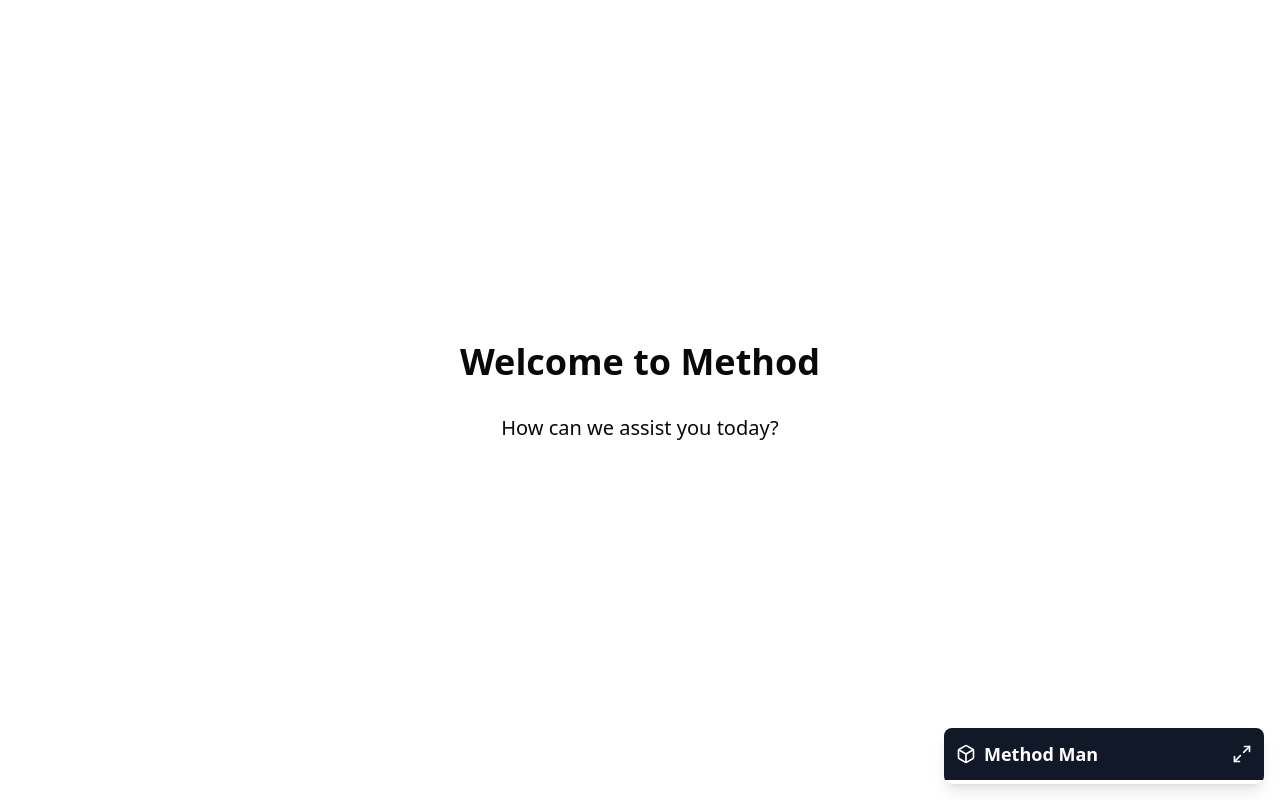
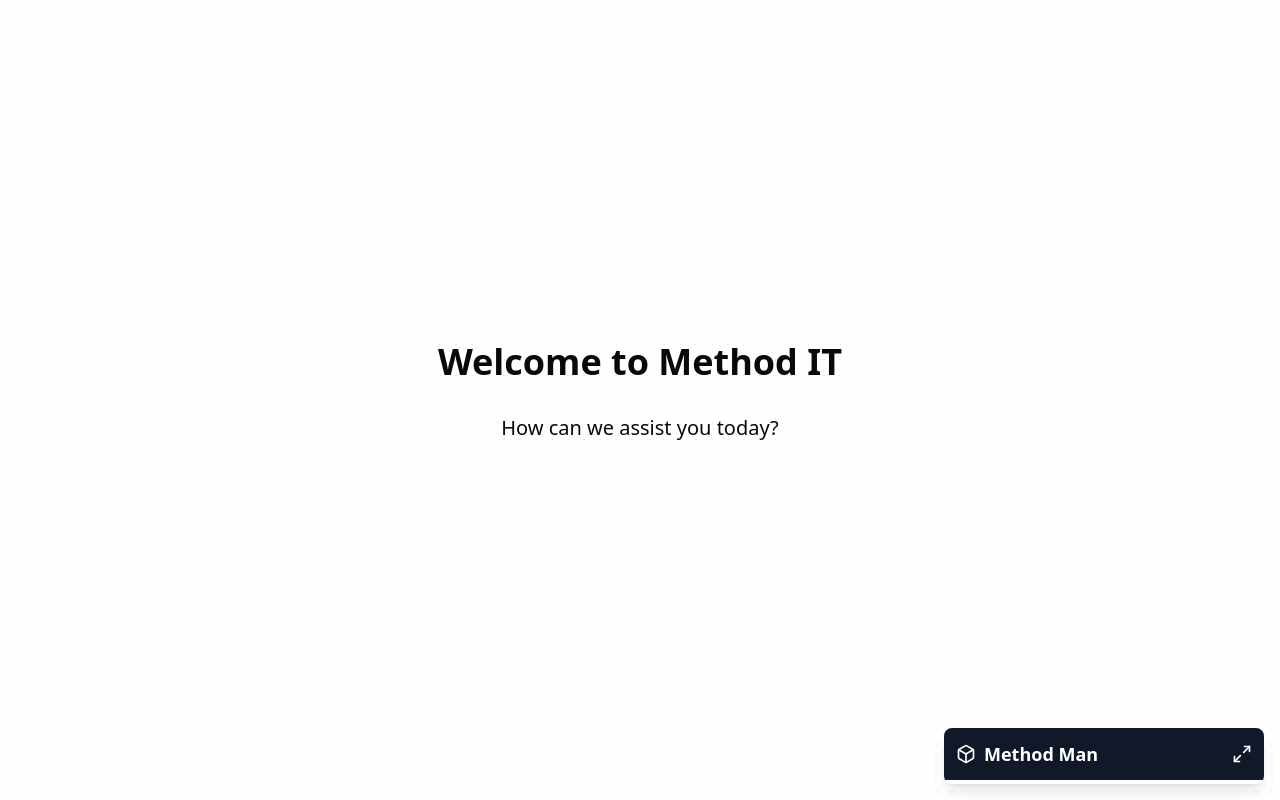
Before and after one commit to devJerb/tech-consult-demo, a React (Vite) app: page / in a window 1280 px wide. Built offline with nearby package versions, Linux system fonts and the light colour scheme.

Commit message:
feat: update layout

```diff
--- a/package.json
+++ b/package.json
@@ -1,5 +1,5 @@
 {
-  "name": "tech-consult",
+  "name": "method-agent",
   "private": true,
   "version": "0.0.0",
   "type": "module",
--- a/src/App.tsx
+++ b/src/App.tsx
@@ -2,8 +2,8 @@
 
 const App = () => {
   return (
-    <main className="flex min-h-screen flex-col items-center justify-center p-24">
-      <h1 className="text-4xl font-bold mb-8">Welcome to Method</h1>
+    <main className="flex min-h-screen flex-col items-center justify-center p-24 absolute inset-0 h-full w-full bg-white bg-[radial-gradient(#e5e7eb_1px,transparent_1px)] [background-size:16px_16px]">
+      <h1 className="text-4xl font-bold mb-8">Welcome to Method IT</h1>
       <p className="text-xl mb-4">How can we assist you today?</p>
       <ChatbotWidget />
     </main>
--- a/src/components/section/chatbot.tsx
+++ b/src/components/section/chatbot.tsx
@@ -43,7 +43,7 @@
 
         // Avatar Styling
         botAvatarInitials: <Box />, // Initials shown in bot's avatar
-        userAvatarImage: <User />,
+        userAvatarInitials: <User />,
         showAvatarInGroup: true, // Show avatars in group conversations
 
         // Miscellaneous UI Options
--- a/src/index.css
+++ b/src/index.css
@@ -65,3 +65,14 @@
     @apply bg-background text-foreground;
   }
 }
+
+::-moz-selection {
+  /* Code for Firefox */
+  color: #e5e5e5;
+  background: #2a2a2a;
+}
+
+::selection {
+  color: #e5e5e5;
+  background: #2a2a2a;
+}
```
Also changed, not shown: 1 other file (tests, documents, lock files or other folders).
